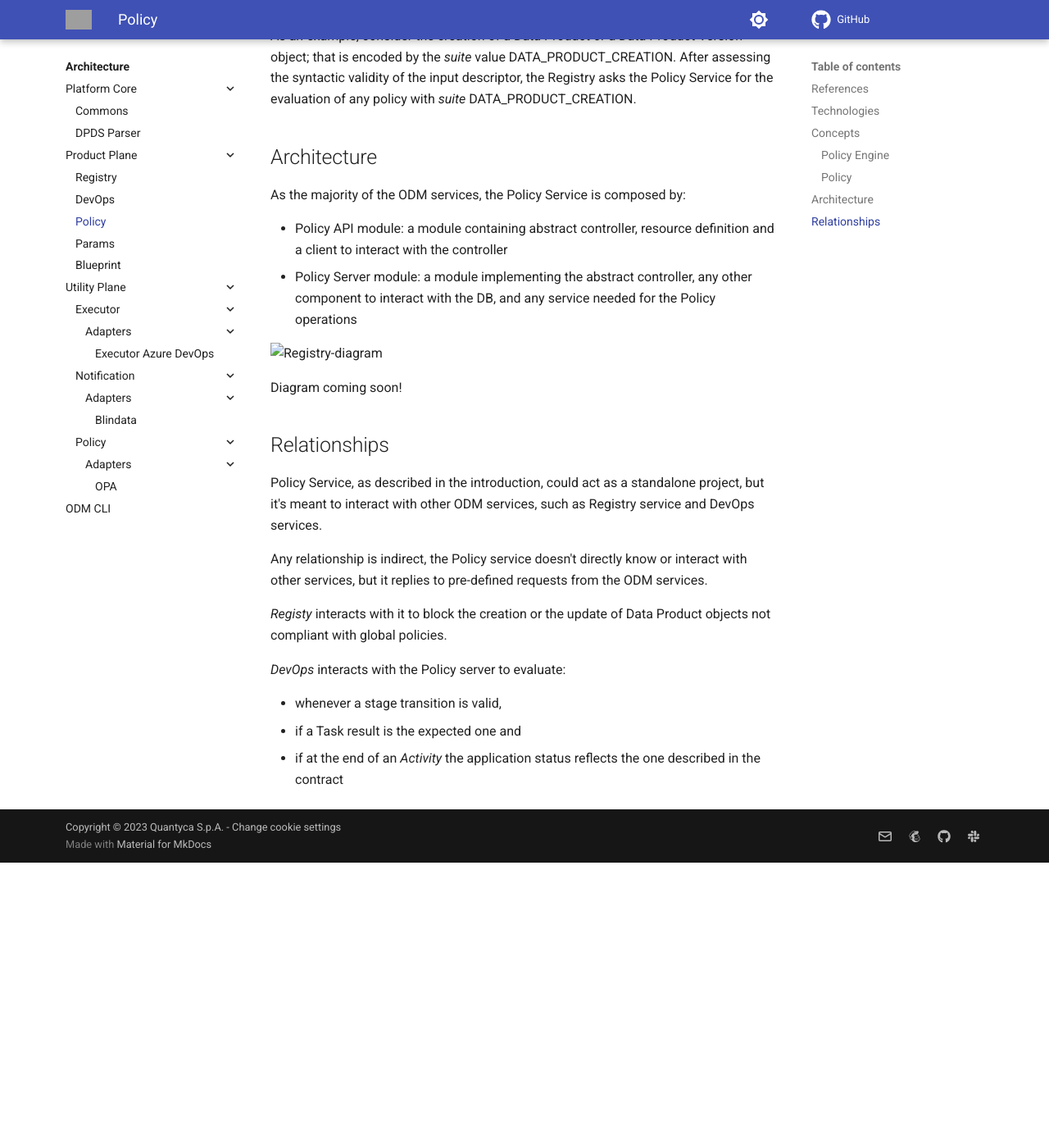
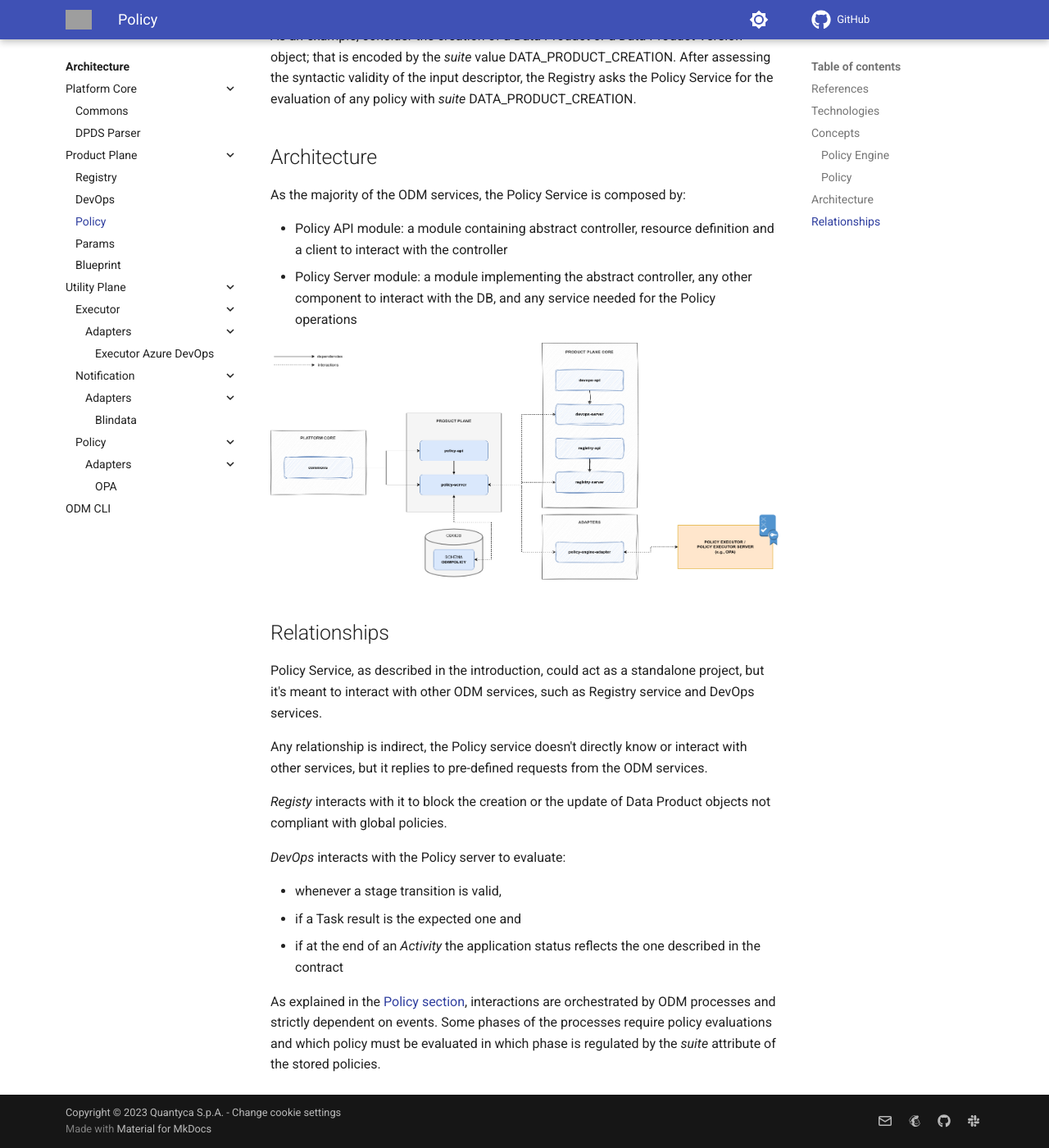
Before and after one commit to opendatamesh-initiative/odm-site-platform, an MkDocs documentation site: the page built from docs/architecture/product-plane/policy.md, in a window 1280 px wide and 1400 px high, scrolled down 2473 px. Shown: the whole window at 82% size. Built offline with MkDocs 1.6.1 and Material for MkDocs 9.7.7, drawn with Linux system fonts in a browser that asks for light colours; comment, search, counter and statistics services are not loaded; before the commit the page ends 3525 px from its top, so only the background shows below that; grey boxes are pictures that could not be loaded.

Commit message:
minor edits

```diff
--- a/docs/architecture/product-plane/policy.md
+++ b/docs/architecture/product-plane/policy.md
@@ -93,9 +93,7 @@ As the majority of the ODM services, the Policy Service is composed by:
 * Policy API module: a module containing abstract controller, resource definition and a client to interact with the controller
 * Policy Server module: a module implementing the abstract controller, any other component to interact with the DB, and any service needed for the Policy operations
 
-![Registry-diagram](../../images/architecture/product-plane/policy/policy_architecture.png)
-
-Diagram coming soon!
+![Policy-diagram](../../images/architecture/product-plane/policy/policy_architecture.png)
 
 ## Relationships
 Policy Service, as described in the introduction, could act as a standalone project,
@@ -112,3 +110,8 @@ _DevOps_ interacts with the Policy server to evaluate:
 * whenever a stage transition is valid,
 * if a Task result is the expected one and
 * if at the end of an _Activity_ the application status reflects the one described in the contract
+
+As explained in the [Policy section](#policy), interactions are orchestrated by ODM processes
+and strictly dependent on events.
+Some phases of the processes require policy evaluations and which policy must be evaluated in which phase
+is regulated by the _suite_ attribute of the stored policies.
```
Also changed, not shown: docs/images/architecture/product-plane/policy/policy_architecture.png (added).
